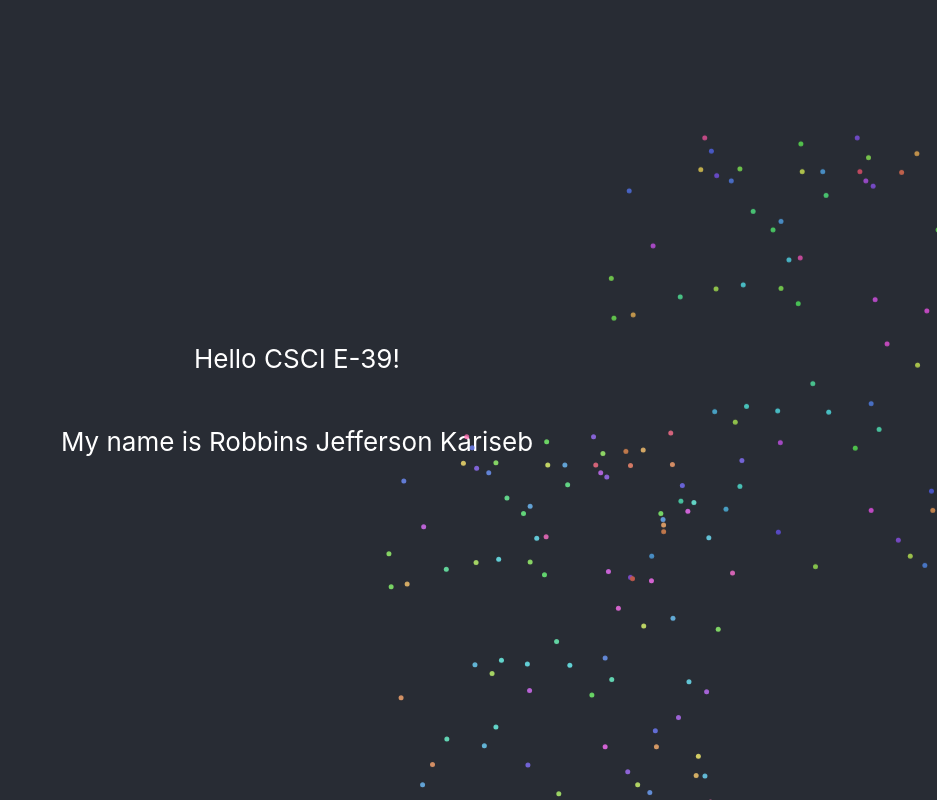
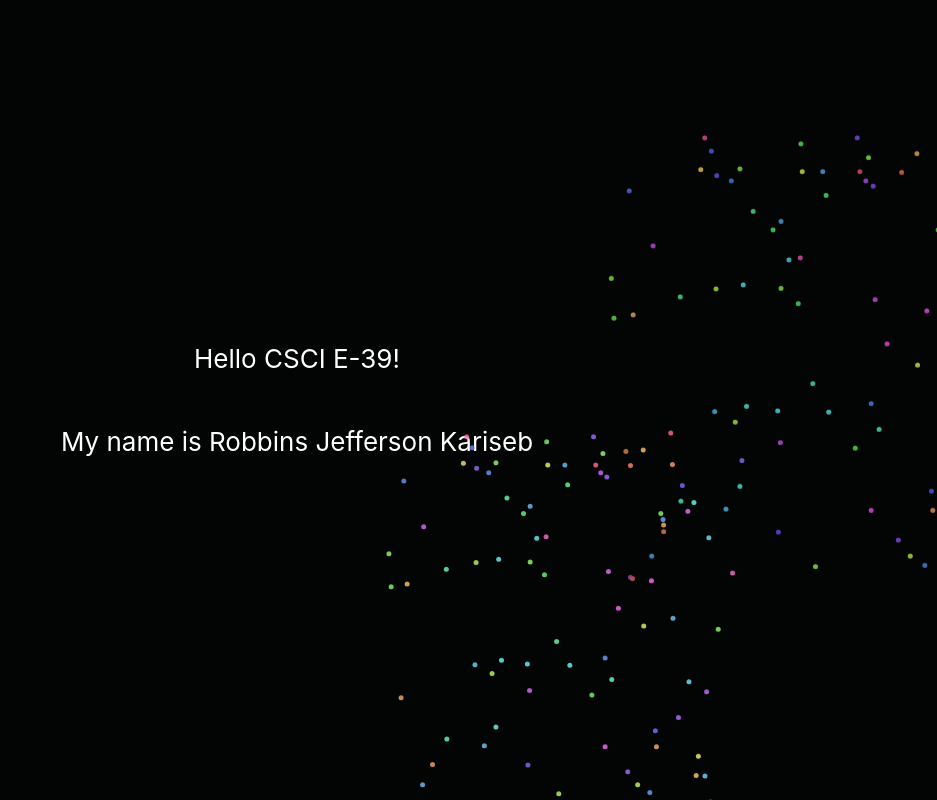
Before and after one commit to ROK862/CSCIE39HomeWork2, a React (Create React App) app: page / in a window 1280 px wide. Shown: the whole page, without its empty margins (343-1280 px from the left). Built offline with nearby package versions, Linux system fonts and the light colour scheme.

Commit message:
Update colorsAnimation.js

```diff
--- a/src/colorsAnimation.js
+++ b/src/colorsAnimation.js
@@ -1,6 +1,5 @@
-const APP = document.getElementsByClassName("App-header")[0];
-
 setInterval(() => {
+	const APP = document.getElementsByClassName("App-header")[0];
 	const colors = ["#b10000","#6db100","#041031","#575a63","#000000"];
 	let rndInt = Math.floor(Math.random() * colors.length) + 1;
 	if (APP) APP.style.background=colors[rndInt];
```
